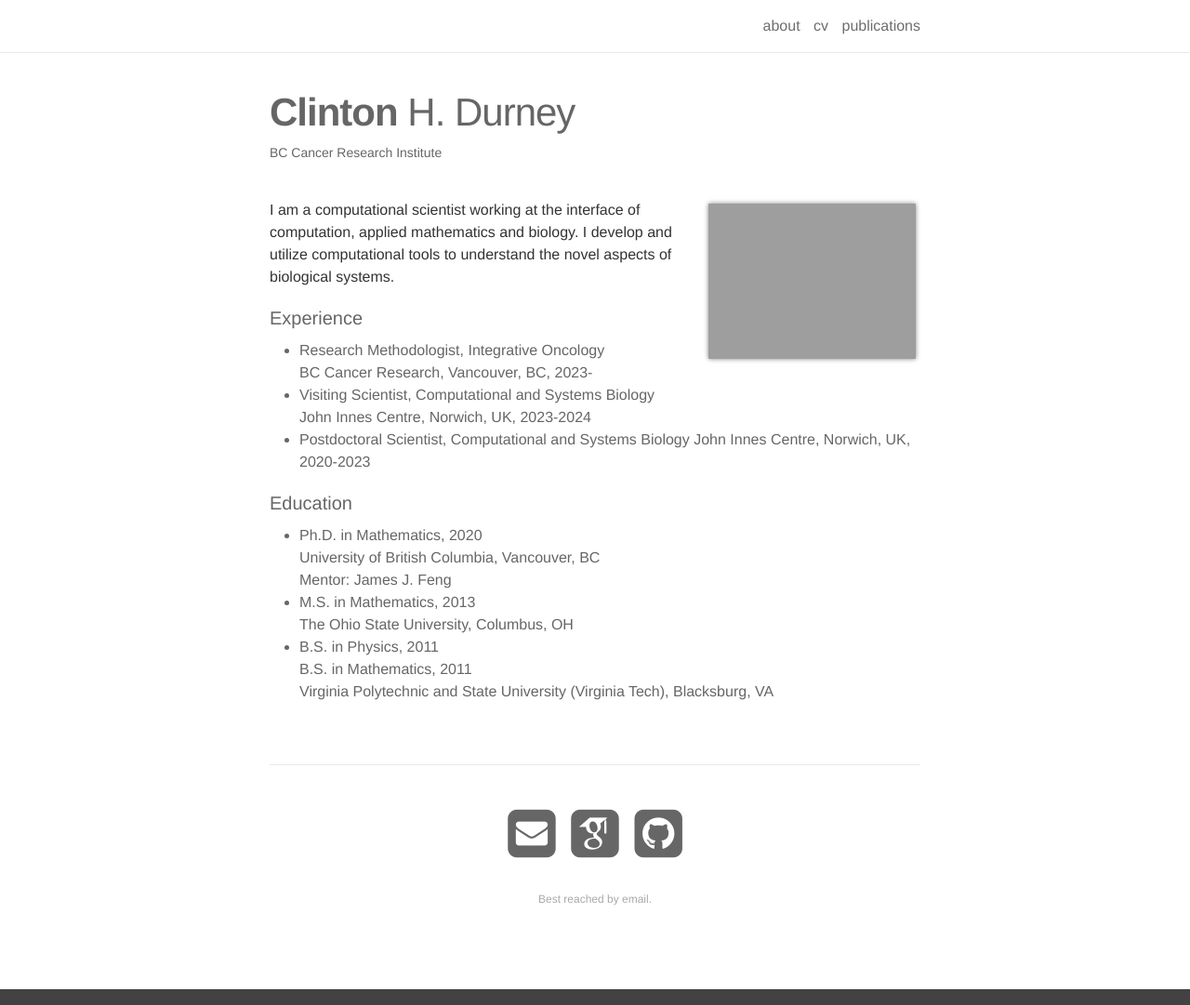
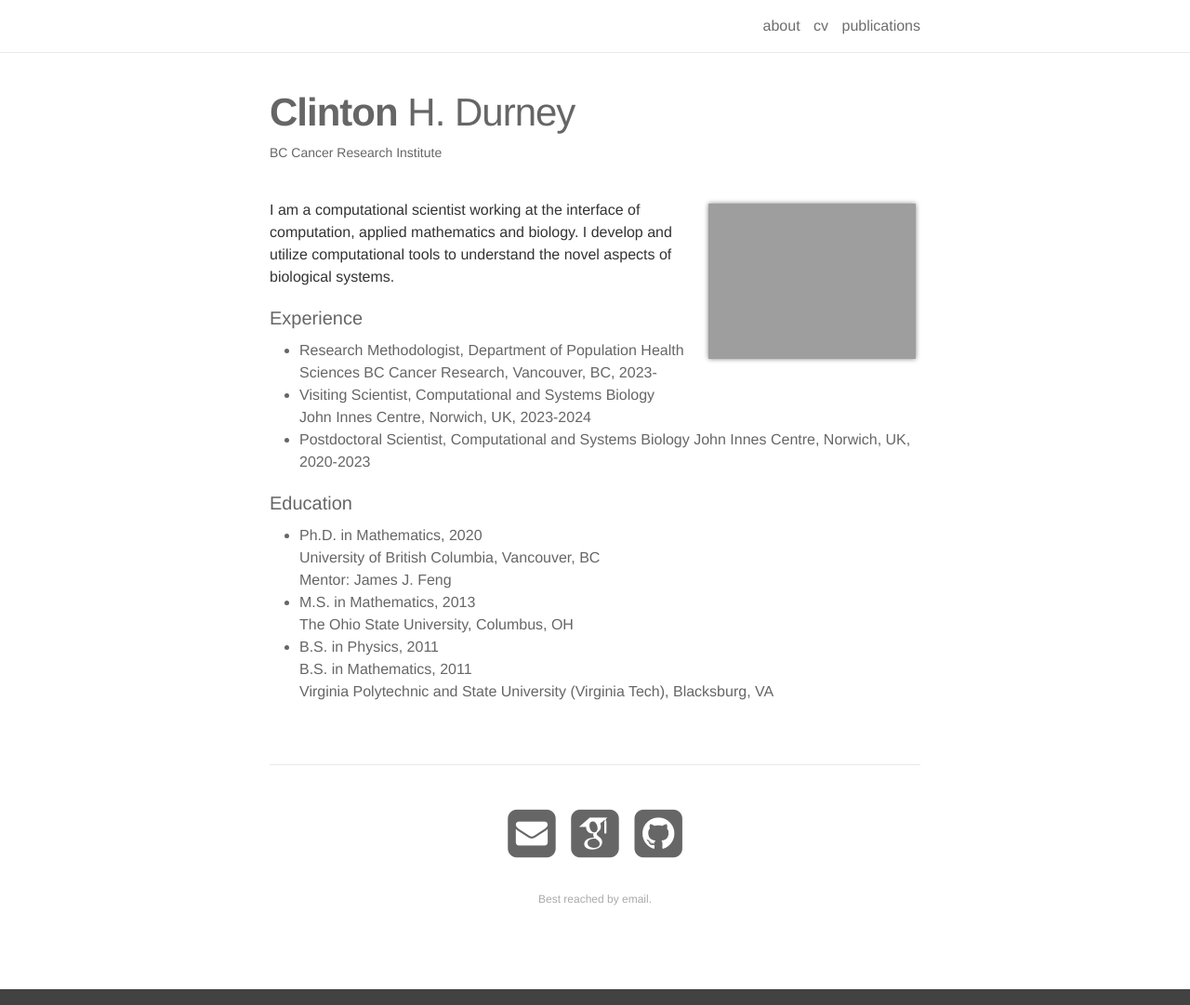
Before and after one commit to clintondurney/clintondurney.github.io, a Jekyll site: the page built from _pages/about.md, in a window 1280 px wide and 1081 px high. Shown: the whole window at 93% size. Built offline with Jekyll 4.4.1, drawn with Linux system fonts in a browser that asks for light colours; nearby versions of some CDN libraries; some web fonts are replaced.

Commit message:
institution department change

```diff
--- a/_pages/about.md
+++ b/_pages/about.md
@@ -13,7 +13,7 @@ social: true
 I am a computational scientist working at the interface of computation, applied mathematics and biology. I develop and utilize computational tools to understand the novel aspects of biological systems.
 
 #### Experience
-* Research Methodologist, Integrative Oncology
+* Research Methodologist, Department of Population Health Sciences
 BC Cancer Research, Vancouver, BC, 2023-
 * Visiting Scientist, Computational and Systems Biology
 John Innes Centre, Norwich, UK, 2023-2024
```
